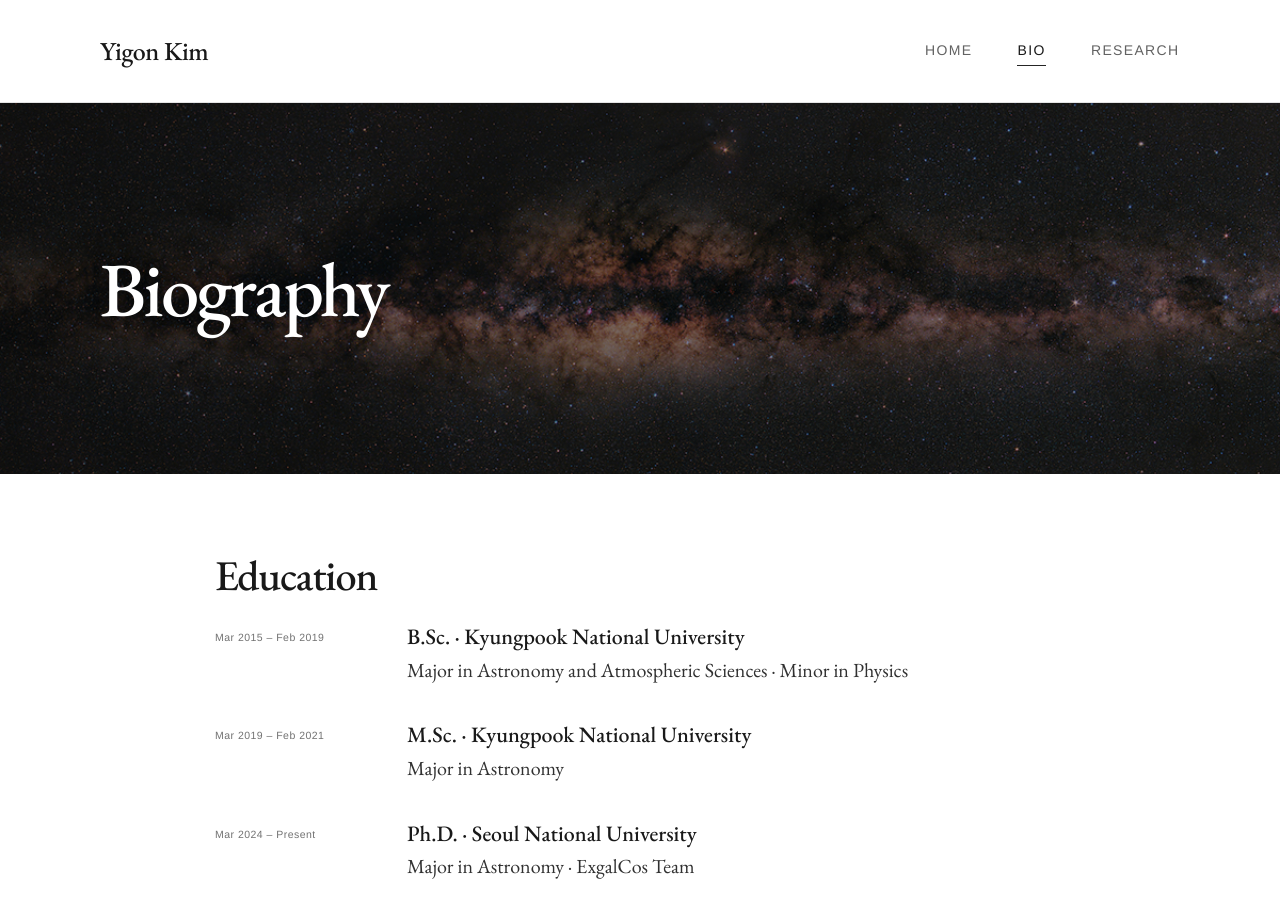
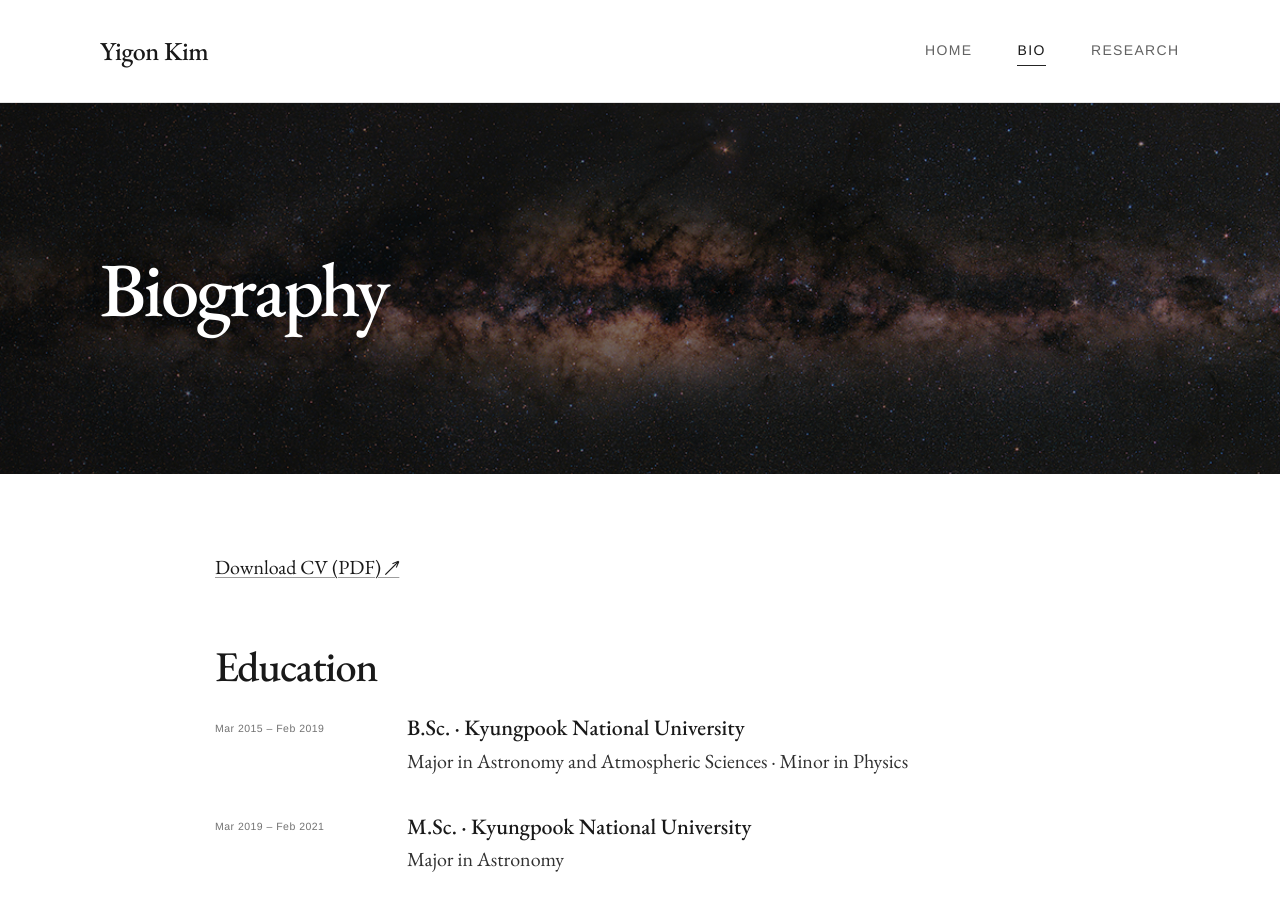
Before and after one commit to yigon/yigon.github.io, a Jekyll site: the page built from bio.md, in a window 1280 px wide and 900 px high. Built offline with Jekyll 4.4.1, drawn with Linux system fonts in a browser that asks for light colours.

Commit message:
Update bio.md

```diff
--- a/bio.md
+++ b/bio.md
@@ -3,6 +3,14 @@ layout: default
 title: Bio
 hero_title: Biography
 ---
+
+<div class="cv-download">
+  <a href="{{ '/assets/pdf/Yigon_Kim_CV.pdf' | relative_url }}"
+     download="Yigon_Kim_CV.pdf"
+     class="cv-download__link">
+    Download CV (PDF) ↗
+  </a>
+</div>
 
 ## Education
 
```
